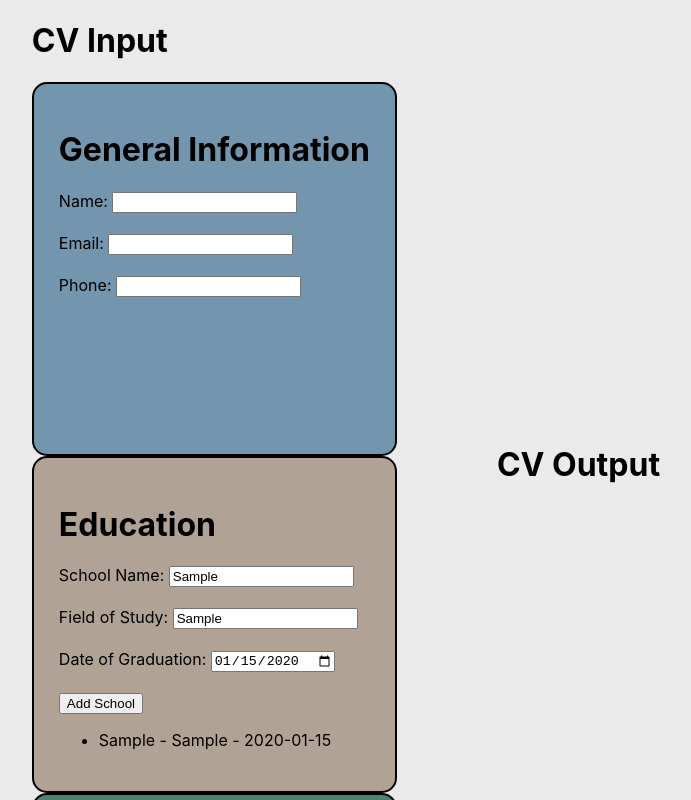
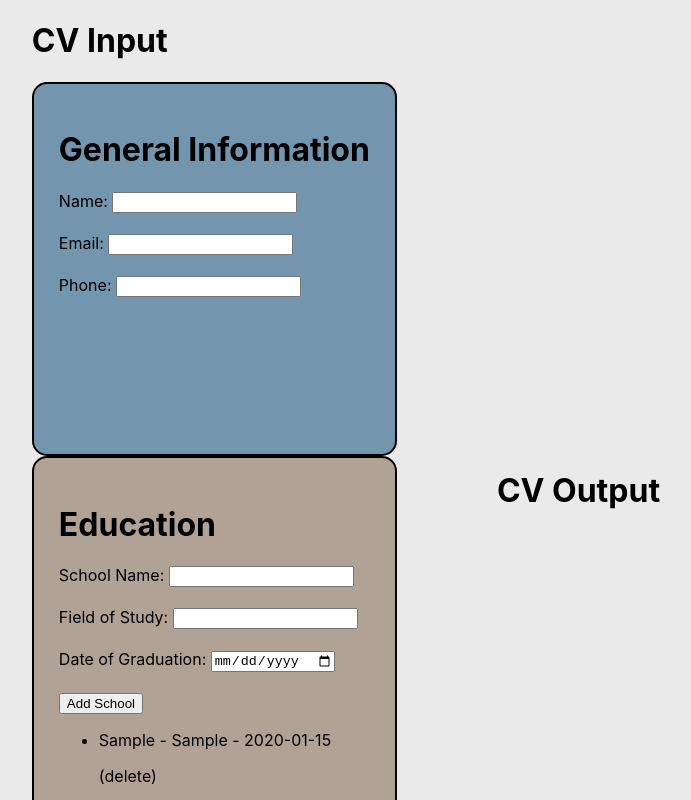
Before and after one commit to blevinspercussion/cv-application-with-hooks, a React (Create React App) app: page / in a window 1280 px wide. Both pictures are taken after typing "Sample", "Sample", "2020-01-15" into the empty fields and a click on the input "Add School". Shown: the top 800 px of the page, without its empty margins (344-1035 px from the left). Built offline with nearby package versions, Linux system fonts and the light colour scheme.

Commit message:
minor debugging on form in Education component -- should be mostly functional now

```diff
--- a/package.json
+++ b/package.json
@@ -9,6 +9,7 @@
     "react": "^18.2.0",
     "react-dom": "^18.2.0",
     "react-scripts": "5.0.1",
+    "uniquid": "^1.1.4",
     "web-vitals": "^2.1.4"
   },
   "scripts": {
--- a/src/App.js
+++ b/src/App.js
@@ -75,10 +75,6 @@ const App = () => {
     setSchools(schools.concat(newSchool));
   };
 
-  // const handleSchool = (newSchool) => {
-  //   setSchool(newSchool);
-  // };
-
   const handleSchoolSubmit = (e) => {
     handleSchools(school);
     setSchool({
@@ -92,7 +88,15 @@ const App = () => {
     e.preventDefault();
   };
 
-  const deleteSchool = () => {};
+  const deleteSchool = (schoolName) => {
+    console.log("clicked");
+    console.log(schoolName);
+    // setSchools(
+    //   schools.filter((school) => school.schoolToDelete !== schoolName)
+    // );
+    // console.log(schools);
+    setSchools(schools.filter((school) => school.schoolName !== schoolName));
+  };
 
   // Handlers for work experience
   const handleWorkName = (newWorkName) => {
@@ -141,7 +145,7 @@ const App = () => {
           handleDateOfGraduation={handleDateOfGraduation}
           handleSchools={handleSchools}
           handleSchoolSubmit={handleSchoolSubmit}
-          // deleteSchool={deleteSchool}
+          deleteSchool={deleteSchool}
         />
         <ExperienceInfo
           workName={workName}
--- a/src/components/EducationInfo.js
+++ b/src/components/EducationInfo.js
@@ -12,7 +12,7 @@ const EducationInfo = ({
   handleDateOfGraduation,
   handleSchools,
   handleSchoolSubmit,
-  //   handleSchoolDelete,
+  deleteSchool,
 }) => {
   const handleSchoolNameChange = (e) => {
     handleSchoolName(e.target.value);
@@ -26,32 +26,33 @@ const EducationInfo = ({
     handleDateOfGraduation(e.target.value);
   };
 
-  // const handleSchoolsChange = (e) => {
-  //   handleSchools(e.target.value);
-  // };
-
   const handleSchoolSubmitChange = (e) => {
     console.log("clicked");
     handleSchoolSubmit(e);
+    document.getElementById("ed-form").reset();
     e.preventDefault();
   };
 
   return (
     <div className="component ed-comp">
       <h1>Education</h1>
-      <form onSubmit={handleSchoolSubmitChange}>
+      <form id="ed-form" onSubmit={handleSchoolSubmitChange}>
         <label>School Name: </label>
-        <input onChange={handleSchoolNameChange}></input>
+        <input onChange={handleSchoolNameChange} required={true}></input>
         <br />
         <br />
         <label>Field of Study: </label>
-        <input onChange={handleFieldOfStudyChange}></input>
+        <input onChange={handleFieldOfStudyChange} required={true}></input>
         <br />
         <br />
         <label onChange={handleDateOfGraduationChange}>
           Date of Graduation:{" "}
         </label>
-        <input type="date" onChange={handleDateOfGraduationChange}></input>
+        <input
+          type="date"
+          onChange={handleDateOfGraduationChange}
+          required={true}
+        ></input>
         <br />
         <br />
         <input className="btn" type="submit" value="Add School"></input>
@@ -60,11 +61,9 @@ const EducationInfo = ({
         {schools?.map((index) => (
           <li key={index.schoolName} value={index.schoolName}>
             {index.schoolName} - {index.fieldOfStudy} - {index.dateOfGraduation}
-            {/* <div>
-              <p onClick={() => this.props.deleteSchool(index.schoolName)}>
-                (delete)
-              </p>
-            </div> */}
+            <div>
+              <p onClick={() => deleteSchool(index.schoolName)}>(delete)</p>
+            </div>
           </li>
         ))}
       </ul>
```
Also changed, not shown: 1 other file (tests, documents, lock files or other folders).
